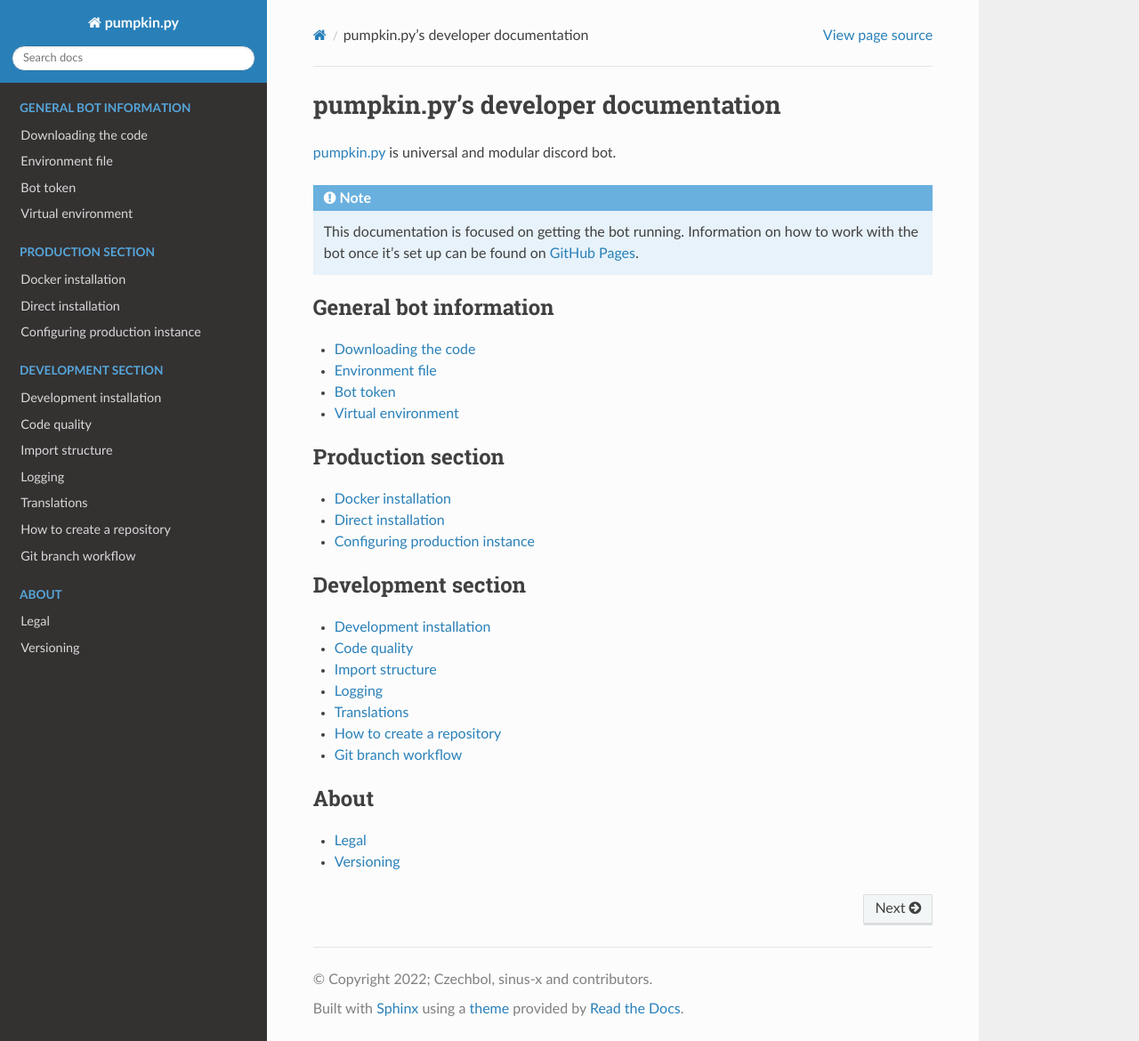
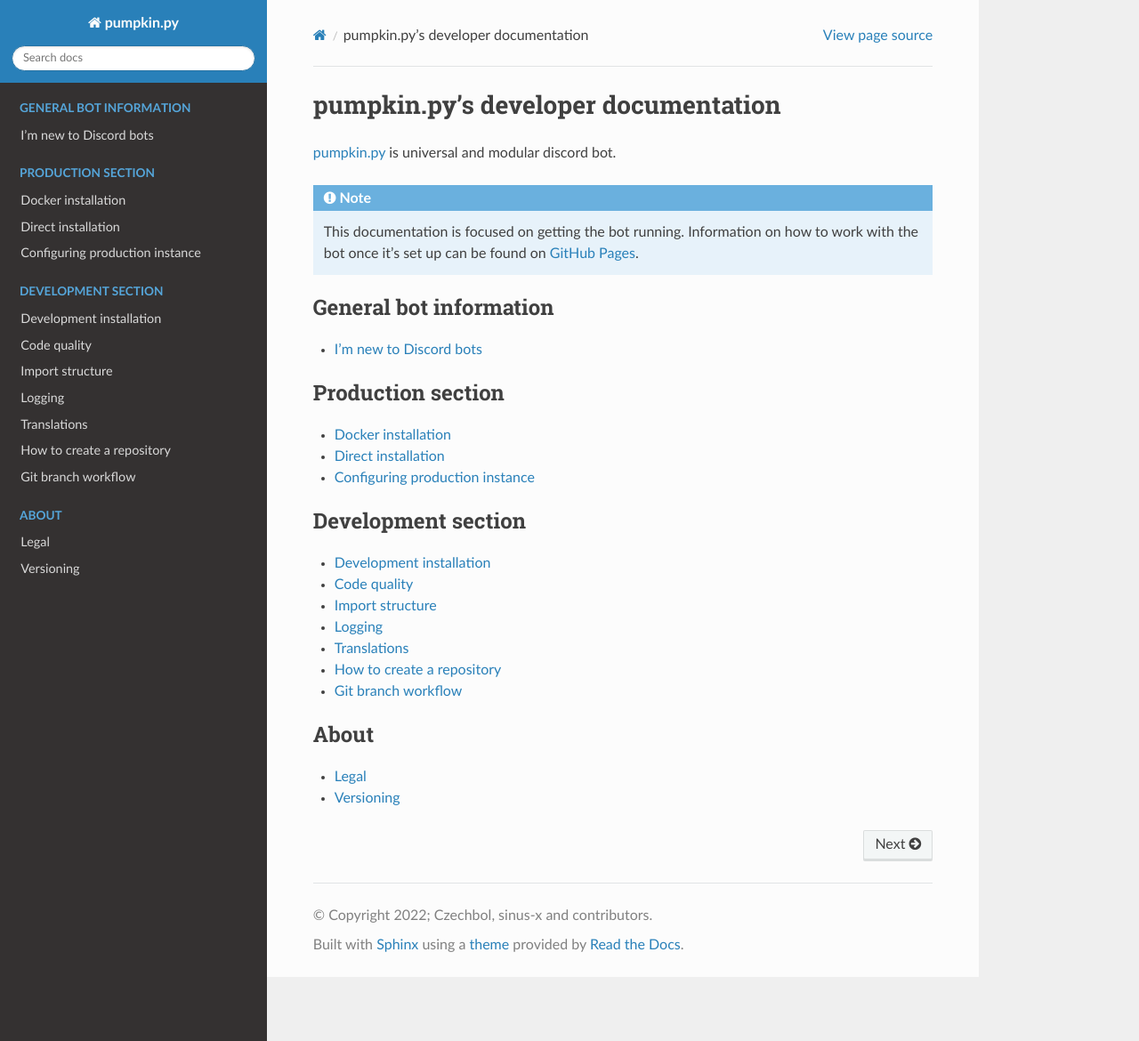
Before and after one commit to pumpkin-py/pumpkin-py, a Sphinx documentation site: the page built from docs/index.rst, in a window 1280 px wide and 1170 px high. Shown: the whole window at 89% size. Built offline with Sphinx 7.4.7 and the Read the Docs theme 2.0.0, drawn with Linux system fonts in a browser that asks for light colours; some of the changed lines change nothing that is shown.

Commit message:
Docs: Reorganize the files to match ToC

```diff
--- a/docs/installation/index.rst
+++ b/docs/general/index.rst
@@ -1,7 +1,13 @@
+.. _general:
+
+I'm new to Discord bots
+=======================
+
+
 .. _general_download:
 
 Downloading the code
-====================
+--------------------
 
 Use ``git`` to download the source code:
 
@@ -20,7 +26,7 @@
 .. _general_env:
 
 Environment file
-================
+----------------
 
 The file called ``.env`` (that's right, just these four characters, nothing more) holds information pumpkin.py needs in order to start.
 
@@ -45,7 +51,7 @@
 .. _general_token:
 
 Bot token
-=========
+---------
 
 Token is equivalent to yours username & password.
 Every Discord bot uses their token to identify themselves, so it's important that you keep your bot's token on private place.
@@ -69,7 +75,7 @@
 .. _general_venv:
 
 Virtual environment
-===================
+-------------------
 
 .. note::
    This section does not apply to Docker users, as their Docker container itself is virtual environment separated from the rest of the system.
@@ -87,7 +93,7 @@
 .. _general_venv_setup:
 
 venv setup
-----------
+^^^^^^^^^^
 
 You may need to install the virtual environment package first:
 
@@ -110,7 +116,7 @@
 .. _general_venv_usage:
 
 venv usage
-----------
+^^^^^^^^^^
 
 The following step has to be performed every time you want to run the bot.
 
@@ -130,18 +136,14 @@
 See installation manuals for details on what to do once you are in virtual environment.
 
 
-.. _general_venv_patch:
+.. _general_venv_tip:
 
 A small tip
------------
+^^^^^^^^^^^
 
 When working on the bot (debugging, development) it is easier if you speed up environment variable import.
 Open the activate script (the ``.venv/bin/activate`` file) and insert to the end of it:
 
-.. code-block::
-
-	set -o allexport
-	source ./.env
-	set +o allexport
+.. include:: ../_snippets/_source_env.rst
 
 This way the variables will be set whenever you enter the virtual environment with the ``source .venv/bin/activate`` command, and you won't have to run the ``source .env`` manually.
--- a/docs/index.rst
+++ b/docs/index.rst
@@ -12,22 +12,21 @@
    :maxdepth: 1
    :caption: General bot information
 
-   installation/index
+   general/index
 
 .. toctree::
    :maxdepth: 1
    :caption: Production section
 
-   installation/01-docker
-   installation/02-direct
-   installation/04-config
-
+   production/docker
+   production/direct
+   production/config
 
 .. toctree::
    :maxdepth: 1
    :caption: Development section
 
-   installation/03-development
+   development/installation
    development/code_quality
    development/imports
    development/logging
@@ -39,5 +38,5 @@
    :maxdepth: 1
    :caption: About
 
-   legal
-   versioning
+   about/legal
+   about/versioning
```
Also changed, not shown: docs/about/legal.rst (renamed from docs/legal.rst), docs/about/versioning.rst (renamed from docs/versioning.rst), docs/development/installation.rst (renamed from docs/installation/03-development.rst), docs/production/config.rst (renamed from docs/installation/04-config.rst), docs/production/direct.rst (renamed from docs/installation/02-direct.rst), docs/production/docker.rst (renamed from docs/installation/01-docker.rst).
